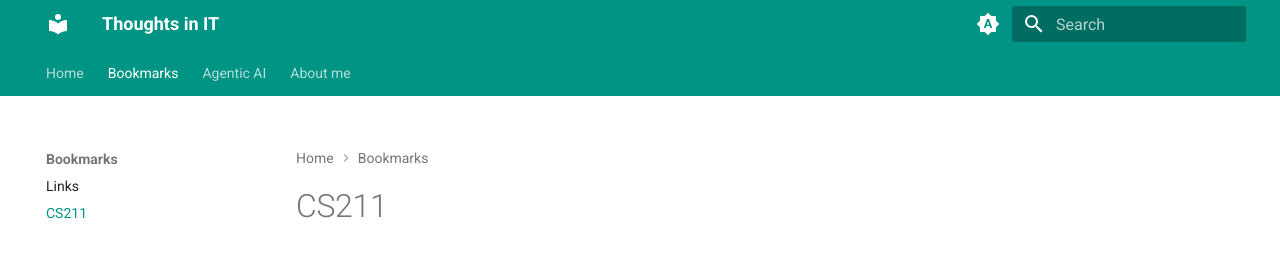
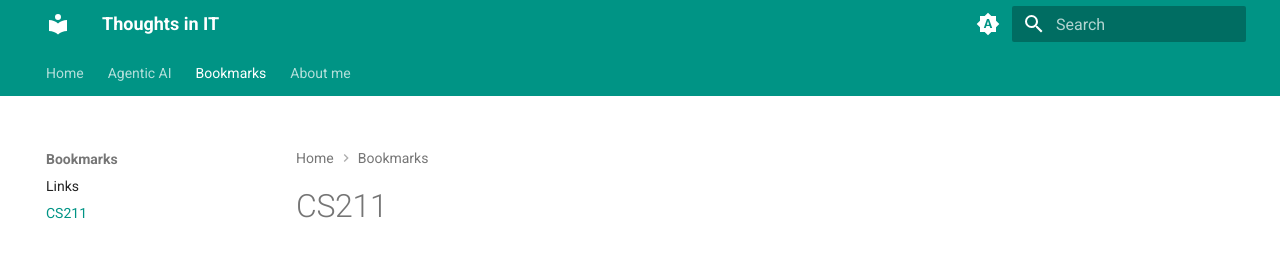
Before and after one commit to hafizur-rahman/hafizur-rahman.github.io, an MkDocs documentation site: the page built from docs/posts/stanford-online-ai.md, in a window 1280 px wide. Shown: the top 257 px of the page. Built offline with MkDocs 1.6.1 and Material for MkDocs 9.7.7, drawn with Linux system fonts in a browser that asks for light colours; part of the change alters nothing that is shown.

```diff
--- a/mkdocs.yml
+++ b/mkdocs.yml
@@ -82,10 +82,14 @@ markdown_extensions:
 # Pages tree
 nav:
   - Home: 'index.md'
+
+  - Agentic AI:
+    - Agent Types: 'posts/agent-types.md'
+    - Agentic Systems: 'posts/agentic-systems.md'
+    - Agno Framework: 'posts/agentic-ai-w-agno.md'
+
   - Bookmarks:
     - Links: 'posts/bookmarks.md'
     - CS211: 'posts/stanford-online-ai.md'
-  - Agentic AI:
-    - Agent Types: 'posts/agent-types.md'
-    - Agno Framework: 'posts/agentic-ai-w-agno.md'
+
   - About me: 'author.md'
```
